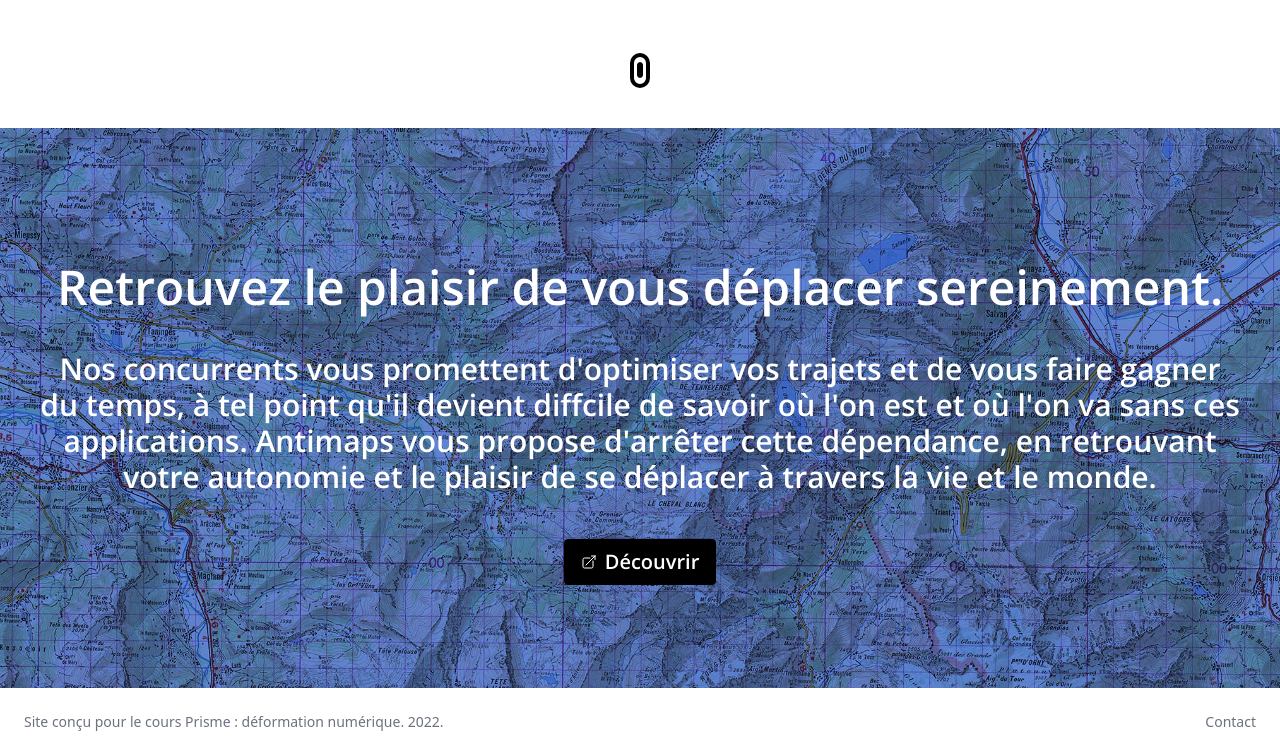
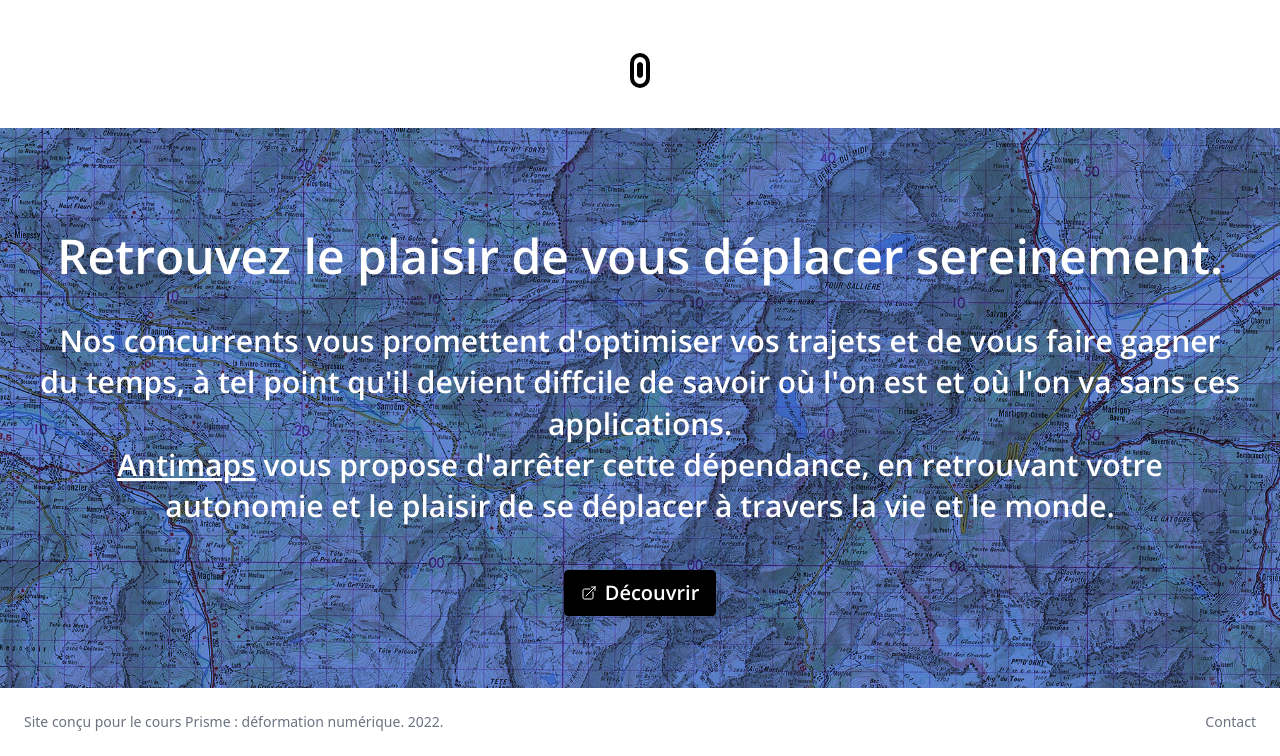
Before and after one commit to Syreus868389/antimaps, an Astro site: page / in a window 1280 px wide. Shown: the part 603-1359 px from the top of the page. Built offline with nearby package versions, Linux system fonts and the light colour scheme; Astro itself is replaced by a stand-in of ours.

Commit message:
text updates

```diff
--- a/src/pages/index.astro
+++ b/src/pages/index.astro
@@ -35,8 +35,8 @@
 			<div class="w-full h-[35rem] bg-fixed bg-cover bg-center flex flex-col justify-center items-center bg-blue-600/70 bg-blend-multiply"
         	style="background-image:url('/map.jpg')">
         	<h1 class="text-white font-bold open-sans text-5xl mt-10">Retrouvez le plaisir de vous déplacer sereinement.</h1>
-			<h1 class="text-white font-bold open-sans text-3xl text-center m-10">
-				Nos concurrents vous promettent d'optimiser vos trajets et de vous faire gagner du temps, à tel point qu'il devient diffcile de savoir où l'on est et où l'on va sans ces applications. Antimaps vous propose d'arrêter cette dépendance, en retrouvant votre autonomie et le plaisir de se déplacer à travers la vie et le monde.
+			<h1 class="text-white font-bold open-sans text-3xl text-center m-10 leading-snug">
+				Nos concurrents vous promettent d'optimiser vos trajets et de vous faire gagner du temps, à tel point qu'il devient diffcile de savoir où l'on est et où l'on va sans ces applications.<br/> <span class="underline">Antimaps</span> vous propose d'arrêter cette dépendance, en retrouvant votre autonomie et le plaisir de se déplacer à travers la vie et le monde.
 			</h1>
 			<a href="https://boutique.ign.fr/cartes-de-tourisme-france-paris-et-ses-environs-9782758534914-2.html" class="lg:flex inline-flex items-center text-xl px-4 py-3 leading-none border rounded text-white bg-black border-black hover:border-white hover:bg-transparent mb-2 mt-1 stroke-white open-sans">
 				<svg xmlns="http://www.w3.org/2000/svg" fill="none" stroke-width="1.5" viewBox="0 0 24 24" class="w-4 h-4 mr-2">
```
